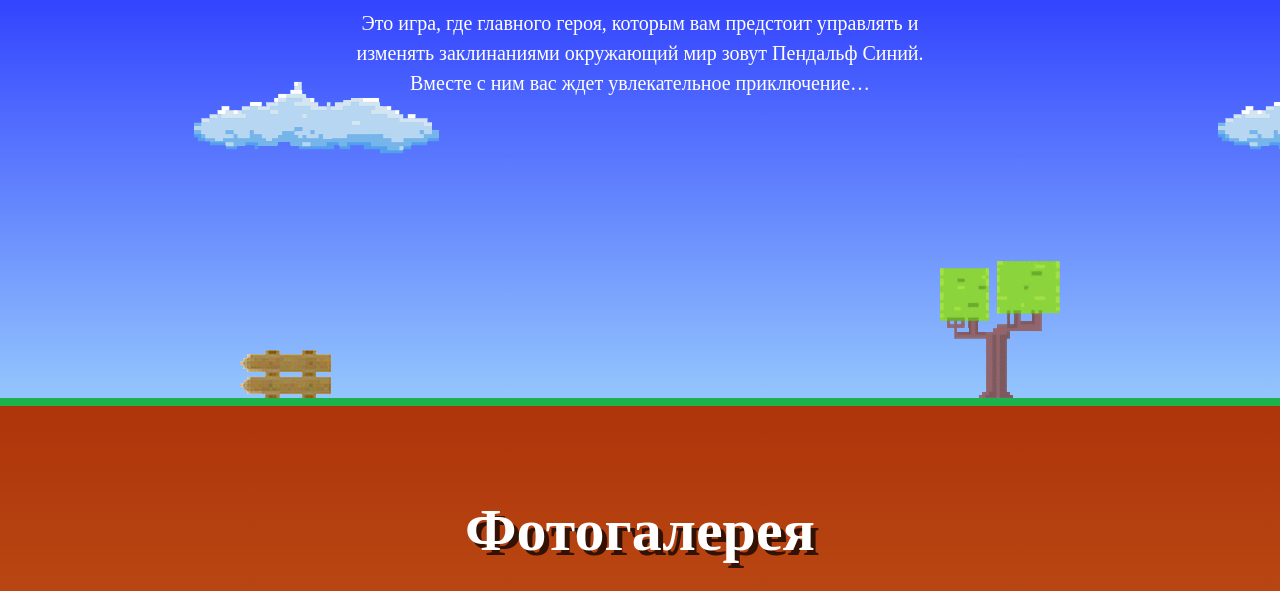
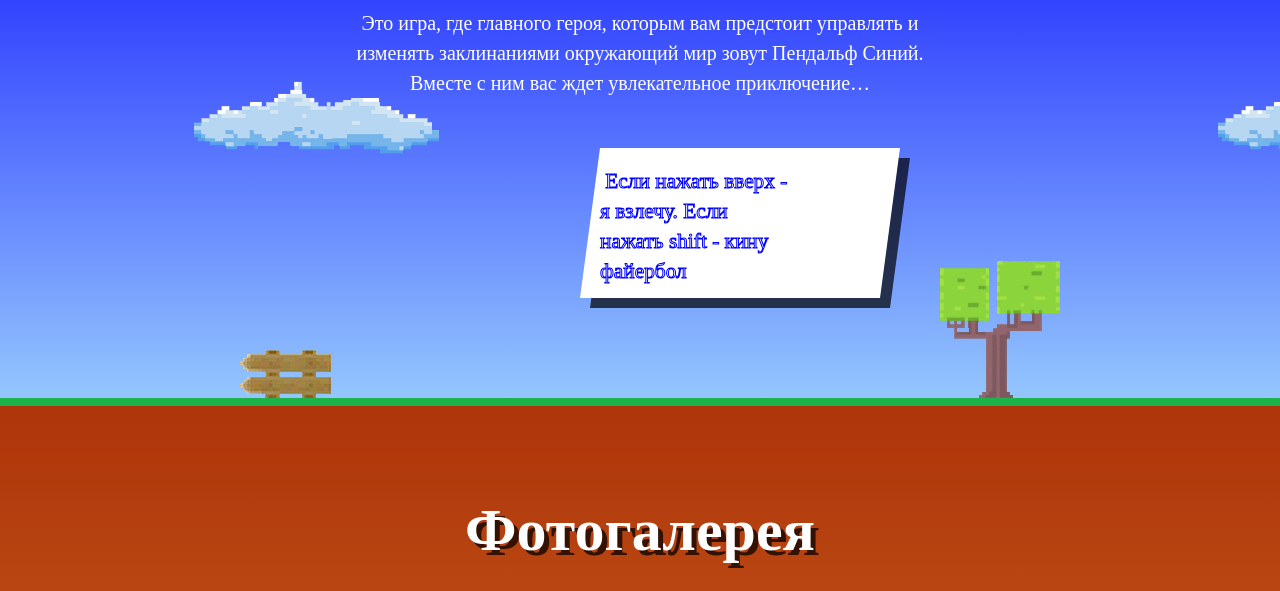
Before and after one commit to IrinaNizova/72930-code-and-magick, a website: page index.html in a window 1280 px wide. Shown: the part 209-800 px from the top of the page. Drawn offline with Linux system fonts and the light colour scheme; a web font is replaced by a local one.

Commit message:
добавление отрисовки экрана паузы

```diff
--- a/index.html
+++ b/index.html
@@ -120,6 +120,7 @@
 </template>
 
 <script src="js/form.js"></script>
+<script src="js/game.js"></script>
 
 </body>
 </html>
--- a/js/game.js
+++ b/js/game.js
@@ -378,18 +378,87 @@
      * Отрисовка экрана паузы.
      */
     _drawPauseScreen: function() {
+      /**
+       *  Рисует параллелорамм
+       */
+      function _drawPolynom(ctx, beginSpotX, beginSpotY, numberLines, sizeX){
+        ctx.beginPath();
+        // Высота одной строки 30, и 30 на отступы
+        var hight = 30 + 30 * numberLines;
+        ctx.moveTo(beginSpotX, beginSpotY);
+        ctx.lineTo(beginSpotX+20, beginSpotY-hight);
+        ctx.lineTo(sizeX+beginSpotX+20, beginSpotY-hight);
+        ctx.lineTo(sizeX+beginSpotX, beginSpotY);
+        ctx.lineTo(beginSpotX, beginSpotY);
+        ctx.closePath();
+        ctx.fill();
+      }
+
+      /**
+       *  Разбивает текст на строки
+       */
+      function _splitText(text){
+        var words = text.split(" ");
+        var countWords = words.length;
+        var line = "";
+        var lines = [];
+        for (var n = 0; n < countWords; n++) {
+          if ((line + " " + words[n]).length > 20) {
+            // Записываем строку, если с новым словом она превышает 20 символов
+            lines.push(line);
+            line = words[n];
+          } else {
+            line = line + " " +words[n];
+          }
+          if (n == countWords-1) {
+            // Или записываем строку если слова закончились
+            lines.push(line);
+          }
+        }
+        return lines;
+      }
+
+      /**
+       *  Соединяет фигуры и текст
+       */
+      function _drawPolynomAndText(ctx, text) {
+        var lines = _splitText(text);
+        var maxline = 0;
+        for (var n = 0; n < lines.length; n++){ // Ищем самую длинную строчку
+          if (lines[n].length > maxline){
+            maxline = lines[n].length;
+          }
+        }
+        // Длинную по X вычисляем в зависимости от самой длинной строчки текста
+        var sizeX = 40 + 13 * maxline;
+
+        //Рисуем чёрную фигуру
+        ctx.fillStyle ="rgba(0, 0, 0, 0.7)";
+        _drawPolynom(ctx, 300, 210, lines.length, sizeX);
+
+        //Рисуем белую фигуру
+        ctx.fillStyle = "rgb(255,255,255)";
+        _drawPolynom(ctx, 290, 200, lines.length, sizeX);
+
+        //Пишем текст
+        ctx.strokeStyle = "#00F";
+        ctx.font = "16pt PT Mono";
+        for (var n = 0; n < lines.length; n++){
+          ctx.strokeText(lines[n], 310, 180-30*(lines.length-n-1));
+        }
+      }
       switch (this.state.currentStatus) {
         case Verdict.WIN:
-          console.log('you have won!');
+          _drawPolynomAndText(this.ctx, 'Вы выиграли. Поздравляю');
           break;
         case Verdict.FAIL:
-          console.log('you have failed!');
+          _drawPolynomAndText(this.ctx, 'Увы, вы проиграли');
           break;
         case Verdict.PAUSE:
-          console.log('game is on pause!');
+          _drawPolynomAndText(this.ctx, 'Игра на паузе. Нажмите пробел чтобы продолжить.');
           break;
         case Verdict.INTRO:
-          console.log('welcome to the game! Press Space to start');
+          _drawPolynomAndText(this.ctx, 'Если нажать вверх - я взлечу. Если нажать shift - кину файербол');
           break;
       }
     },
```
